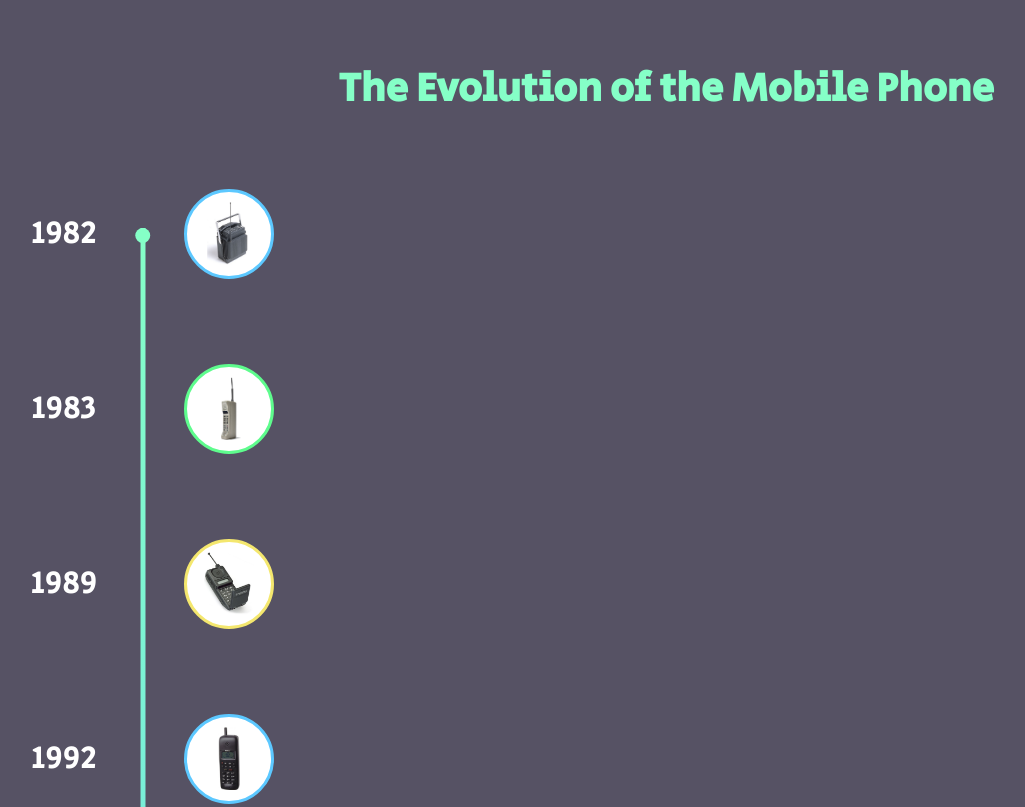
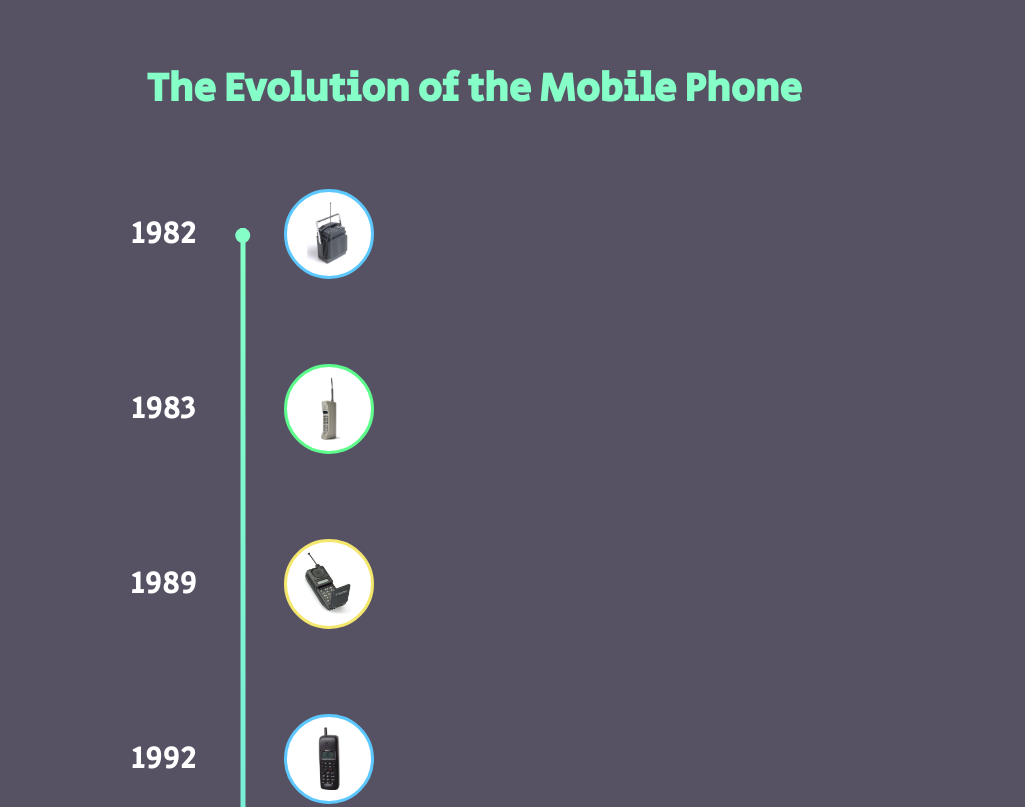
Before and after one commit to dsmtan/timeline, a plain HTML site: page index.html in a window 1280 px wide. Shown: the top 807 px of the page, without its empty margins (166-1191 px from the left). Drawn offline with Linux system fonts and the light colour scheme.

Commit message:
finishing touches

```diff
--- a/css/style.scss
+++ b/css/style.scss
@@ -37,11 +37,12 @@ main {
   background-color: $darkgrey;
   color: white;
   font-family: $fontmain;
+  overflow-x: hidden;
 
   h1 {
     margin: 0;
     color: $mint;
-    text-align: right;
+    text-align: center;
     padding: 1.5em 3em;
     font-size: 2.5em;
   }
@@ -49,7 +50,7 @@ main {
 
 .svg--timeline {
   position: absolute;
-  left: 300px;
+  left: 400px;
   width: 18px;
   height: 1932px;
   margin-top: 3.1em;
@@ -68,7 +69,7 @@ main {
 .div--wrapper {
   max-width: 100%;
   height: auto;
-  margin-left: 150px;
+  margin-left: 250px;
   padding-bottom: 5em;
 }
 
@@ -174,7 +175,7 @@ main {
 
 @keyframes dataAnimation {
   100% {
-    transform: scale(1.5) translateX(400px);
+    transform: scale(1.7) translateX(400px);
   }
 }
 
```
Also changed, not shown: css/style.css, 1 other file.
